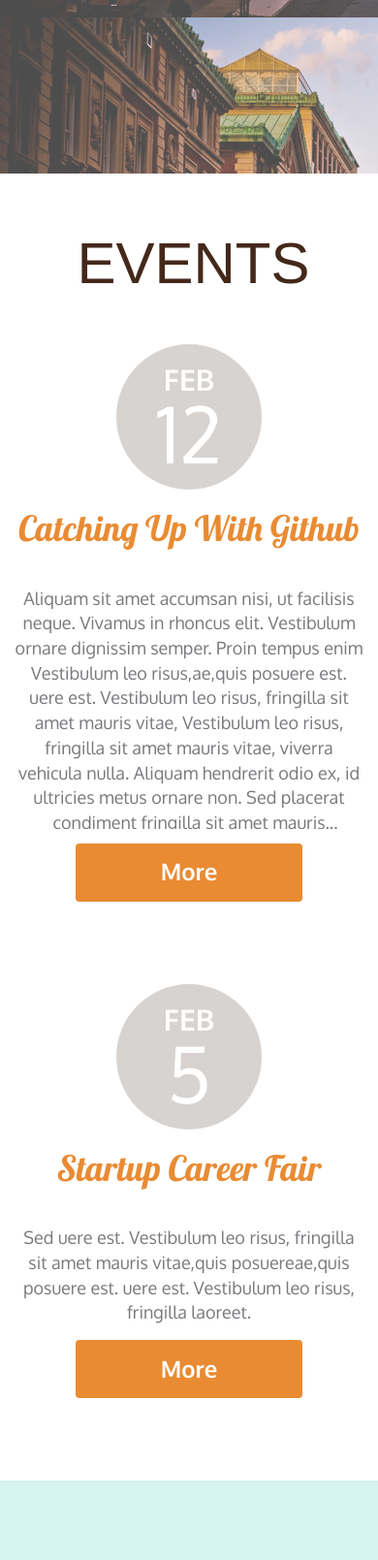
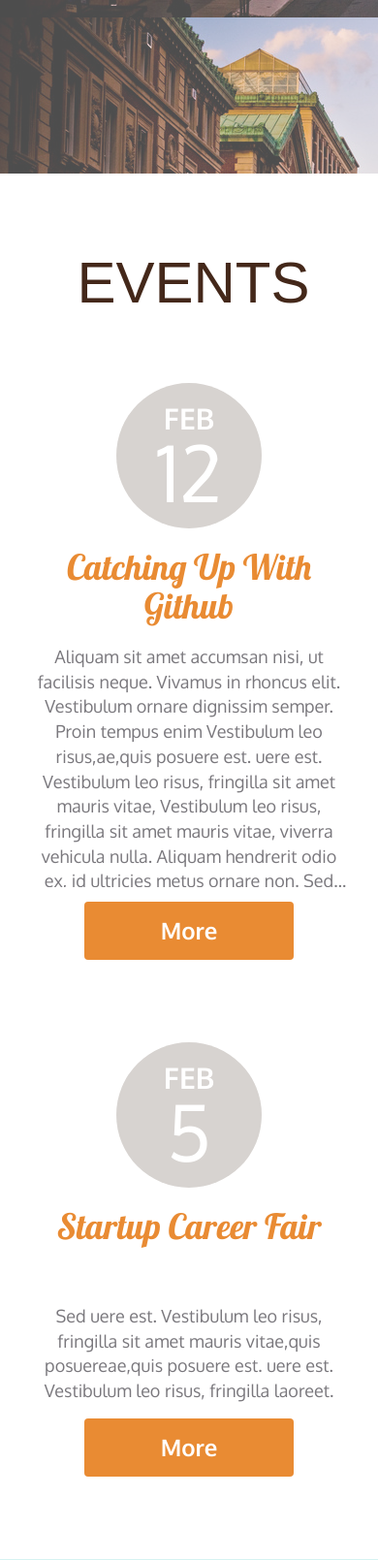
Before and after one commit to constellationcolon/homepage, a PHP site: page / in a window 390 px wide. Shown: the part 665-2274 px from the top of the page at 97% size. Run offline with PHP 8.4, Linux system fonts and the light colour scheme; some libraries are stand-ins or nearby versions; some web fonts are replaced.

Commit message:
events styling is working responsively for all screen sizes.

```diff
--- a/css/custom.css
+++ b/css/custom.css
@@ -45,6 +45,7 @@ a:hover {
 /*.btn:focus, .btn:active:focus, .btn.active:focus {
 
 }*/
+
 .btn, .btn:hover, .btn:focus, .btn:active, .btn:active:focus {
     color: #FFF;
     outline: 0 none;
@@ -80,7 +81,7 @@ a:hover {
     background-color: #fff;
 }
 #events-title {
-    margin: 40px 0px;
+    margin: 60px 0px;
 }
 #events-title > h1 {
     color: #44281A;
@@ -120,7 +121,8 @@ a:hover {
 }
 .event-name {
     text-align: center;
-    margin-bottom: 40px;
+    height: 80px;
+    margin-bottom: 20px;
 }
 .event-name > h3 {
     font-family: 'Lobster', cursive;
@@ -136,7 +138,6 @@ a:hover {
     height: 100%;
     font-size: 1.5em;
     text-align: center;
-    min-height: 100px;
     max-height: 250px;
 }
 .event-btn {
@@ -163,14 +164,26 @@ a:hover {
     .pull-right-sm {
         float: right;
     }
+    .event-description > p {
+        height: 600px;
+    }
 }
 @media (min-width: 992px) {
     .pull-right-md {
         float: right;
+    }
+    .events-container {
+        padding: 0px;
+    }
+    .event-description > p {
     }
 }
 @media (min-width: 1200px) {
     .pull-right-lg {
         float: right;
     }
+    .events-container {
+        padding: 0px;
+    }
+    .event-description > p {}
 }
--- a/index.php
+++ b/index.php
@@ -52,7 +52,8 @@
             <div class="col-xs-12" id="events-title">
                 <h1>EVENTS</h1>
             </div>
-            <div class="event-wrap col-xs-12 col-sm-3">
+            <div class="events-container col-xs-12 col-sm-12 col-md-offset-1 col-md-10">
+                <div class="event-wrap col-xs-12 col-sm-4">
                     <div class="event-date">
                         <div class="event-date-month">FEB</div>
                         <div class="event-date-day">12</div>
@@ -65,7 +66,7 @@
                     </div>
                     <button type="button" class="event-btn btn btn-default col-xs-12 col-sm-12 col-md-12 col-lg-12">More</button>
                 </div>
-            <div class="event-wrap col-xs-12 col-sm-3">
+                <div class="event-wrap col-xs-12 col-sm-4">
                     <div class="event-date">
                         <div class="event-date-month">FEB</div>
                         <div class="event-date-day">5</div>
@@ -78,7 +79,7 @@
                     </div>
                     <button type="button" class="event-btn btn btn-default col-xs-12 col-sm-12 col-md-12 col-lg-12">More</button>
                 </div>
-            <div class="event-wrap hidden-xs col-xs-12 col-sm-3">
+                <div class="event-wrap hidden-xs col-xs-12 col-sm-4">
                     <div class="event-date">
                         <div class="event-date-month">JAN</div>
                         <div class="event-date-day">28</div>
@@ -90,6 +91,7 @@
                         <p>Vivamus eros ex, commodo vitae turpis nec, eleifend iaculis augue. Fusce malesuada ipsum eget torae,quis posuere est. uere est. Vestibulum leo risus, fringilla sit amet mauris vitae, Vestibulum leo risus, fringilla sit amet mauris vitae, viverra vehicula nulla. Aliquam hendrerit odio ex, id ultricies metus ornare non. Sed placerat condimenttor condimentum tincidunt. Ut vel ligula et lectus gravida pulvinar sit amet sit amet leo.Vestibulum leo risus, fringilla sit amet mauris vitae,quis posuere est. uere est. Vestibulum leo risus, fringilla sit amet mauris vitae, Vestibulum leo risus, fringilla sit amet mauris vitae, viv Integer.</p>
                     </div>
                     <button type="button" class="event-btn btn btn-default col-xs-12 col-sm-12 col-md-12 col-lg-12">More</button>
+                </div>
             </div>
         </div>
         <div class="row" id="about-wrap">
```
Also changed, not shown: 3 other files. Lines whose indentation alone changed are shown as unchanged.
